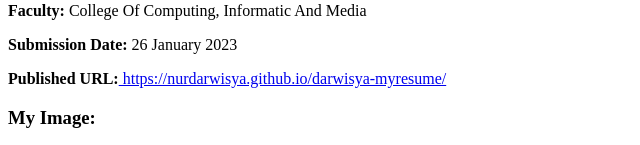
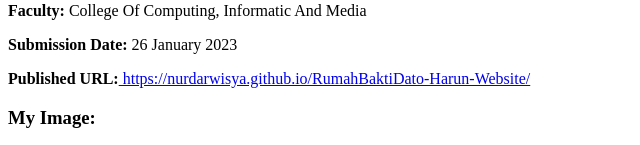
Before and after one commit to nurdarwisya/RumahBaktiDato-Harun-Website, a plain HTML site: page aboutme.html in a window 1280 px wide. Shown: the part 316-461 px from the top of the page, without its empty margins (0-640 px from the left). Drawn offline with Linux system fonts and the light colour scheme.

Commit message:
Update aboutme.html

```diff
--- a/aboutme.html
+++ b/aboutme.html
@@ -22,7 +22,7 @@
 <p><strong>Program Code:</strong> IM245 <p>
 <p><strong>Faculty:</strong> College Of Computing, Informatic And Media <p>
 <p><strong>Submission Date:</strong> 26 January 2023  <p>
-<p><strong>Published URL:</strong><a href=" " target="_blank"> https://nurdarwisya.github.io/darwisya-myresume/</a></p>
+<p><strong>Published URL:</strong><a href="https://nurdarwisya.github.io/RumahBaktiDato-Harun-Website/" target="_blank">  https://nurdarwisya.github.io/RumahBaktiDato-Harun-Website/</a></p>
 
 <h3>My Image: </h3>
 <img src="images/saya.jpeg" width="30%"/>
```
